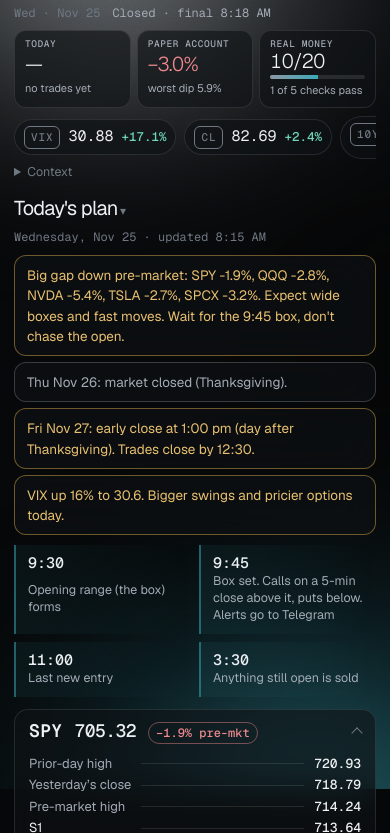
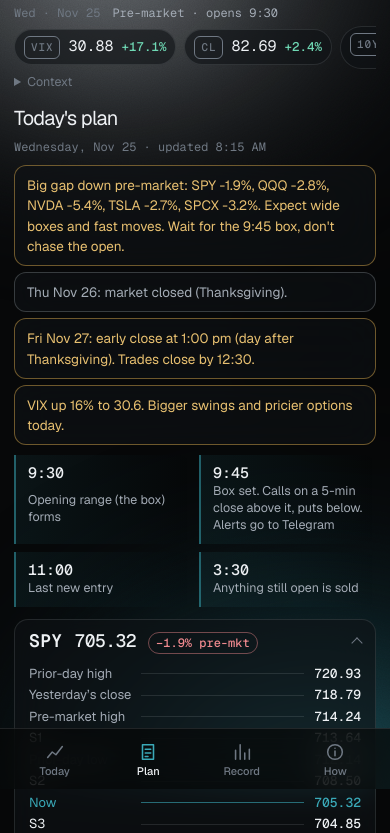
Before and after one commit to aarongarciamail-glitch/breakline, a plain HTML site: page index.html in a window 390 px wide. Shown: the part 55-888 px from the top of the page. Drawn offline with nearby package versions, Linux system fonts and the light colour scheme.

Commit message:
Tabs: Today, Plan, Record, How (bottom bar on phone); auto-open Plan before 9:30; details fold on phone; pre-market status
Co-Authored-By: Claude Opus 5.5 <noreply@anthropic.com>

```diff
--- a/index.html
+++ b/index.html
@@ -357,6 +357,28 @@ ul.nlist .src{display:block;font:400 11.5px/1.3 var(--mono);color:var(--faint);m
  .pgrid{grid-template-columns:minmax(0,1fr)}
  .pflag{font-size:13.5px}
 }
+/* tabs */
+[data-tab]:not(.tabon){display:none!important}
+nav.links a.on{color:var(--text);background:rgba(255,255,255,.07)}
+.tabbar{display:none}
+.sidewrap>summary{display:none}
+@media (max-width:640px){
+ nav.links{display:none}
+ body{padding-bottom:calc(72px + env(safe-area-inset-bottom,0px))}
+ .tabbar{display:grid;grid-template-columns:repeat(4,1fr);position:fixed;left:0;right:0;bottom:0;z-index:20;
+  padding:6px 8px calc(6px + env(safe-area-inset-bottom,0px));background:rgba(6,7,8,.72);border-top:1px solid var(--line);
+  backdrop-filter:blur(16px);-webkit-backdrop-filter:blur(16px)}
+ .tabbar a{display:grid;justify-items:center;gap:3px;padding:6px 0;color:var(--faint);text-decoration:none;font:500 11px/1 var(--display);border-radius:10px}
+ .tabbar svg{width:22px;height:22px;fill:none;stroke:currentColor;stroke-width:1.7;stroke-linecap:round;stroke-linejoin:round}
+ .tabbar a.on{color:var(--text)}
+ .tabbar a.on svg{stroke:var(--teal)}
+ .sidewrap>summary{display:flex;align-items:center;justify-content:space-between;cursor:pointer;list-style:none;padding:12px 14px;border:1px solid var(--line);border-radius:14px;background:var(--panel);color:var(--dim);font-size:14px;backdrop-filter:blur(18px);-webkit-backdrop-filter:blur(18px)}
+ .sidewrap>summary::-webkit-details-marker{display:none}
+ .sidewrap>summary::after{content:"";width:8px;height:8px;border-right:1.5px solid var(--faint);border-bottom:1.5px solid var(--faint);transform:rotate(45deg)}
+ .sidewrap[open]>summary::after{transform:rotate(-135deg)}
+}
+.planwrap>summary h2::after{content:none!important}
+.planwrap>summary{cursor:default}
 </style>
 </head>
 <body>
@@ -372,21 +394,21 @@ ul.nlist .src{display:block;font:400 11.5px/1.3 var(--mono);color:var(--faint);m
    <span class="word">Breakline</span>
   </a>
   <nav class="links" aria-label="Sections">
-   <a href="#today">Today</a><a href="#record">Record</a><a href="#how">How<span class="long">&nbsp;it works</span></a>
+   <a href="#today" data-go="today">Today</a><a href="#plan" data-go="plan">Plan</a><a href="#record" data-go="record">Record</a><a href="#how" data-go="how">How<span class="long">&nbsp;it works</span></a>
   </nav>
  </header>
 
  <div class="strip">
-  <p class="lede">This is what I'm doing. One box every morning, then the break. Wins, losses, and the days I sit out, plain to see.</p>
+  <p class="lede" data-tab="how">This is what I'm doing. One box every morning, then the break. Wins, losses, and the days I sit out, plain to see.</p>
   <p class="stripmeta"><span id="todayDate"></span><span class="fresh" id="fresh"></span></p>
  </div>
- <div class="kpis" id="kpis" hidden></div>
- <div class="tapestrip" id="tape" hidden></div>
+ <div class="kpis" id="kpis" data-tab="today" hidden></div>
+ <div class="tapestrip" id="tape" data-tab="today plan" hidden></div>
  <div class="sample" id="sample" role="note" hidden>
   <strong>Design preview.</strong> Every number on this page is an example. Real calls replace it once paper trading is on.
  </div>
 
- <section id="gameplan" aria-labelledby="plan-h" hidden>
+ <section id="gameplan" data-tab="plan" aria-labelledby="plan-h" hidden>
   <details class="planwrap" id="planWrap" open>
    <summary class="sh"><h2 id="plan-h">Game plan</h2><span class="meta" id="planMeta"></span></summary>
    <div class="pflags" id="pFlags"></div>
@@ -396,7 +418,7 @@ ul.nlist .src{display:block;font:400 11.5px/1.3 var(--mono);color:var(--faint);m
   </details>
  </section>
 
- <section id="today" aria-labelledby="dayHead">
+ <section id="today" data-tab="today" aria-labelledby="dayHead">
   <div class="daybar">
    <div class="daytitle">
     <div class="callrow" id="pills"></div>
@@ -426,7 +448,8 @@ ul.nlist .src{display:block;font:400 11.5px/1.3 var(--mono);color:var(--faint);m
     <p class="sub" id="sub"></p>
     <p class="sub" id="headline" hidden></p>
    </div>
-   <div class="side">
+   <details class="side sidewrap" id="sideWrap" open>
+    <summary class="sidesum">Details: this stock, levels, plan</summary>
     <div class="panel box"><h3>This stock</h3><dl class="ms" id="measures"></dl></div>
     <div class="panel box"><h3>Levels</h3><dl class="lv" id="levels"></dl></div>
     <div class="panel box" id="planBox"><h3>Plan</h3><ol class="plan" id="plan"></ol></div>
@@ -434,11 +457,11 @@ ul.nlist .src{display:block;font:400 11.5px/1.3 var(--mono);color:var(--faint);m
      <div class="curvehead"><h3 id="miniTitle" style="margin:0">This name</h3><span class="num" id="miniNow"></span></div>
      <svg id="mini" viewBox="0 0 320 96" role="img" aria-label="This ticker on the paper account"></svg>
     </div>
-   </div>
+   </details>
   </div>
  </section>
 
- <section id="road" aria-labelledby="road-h">
+ <section id="road" data-tab="record" aria-labelledby="road-h">
   <div class="sh"><h2 id="road-h">Road to real money</h2><span class="meta">Paper first. Every box must pass.</span></div>
   <div class="panel road">
    <p class="roadhead" id="roadHead"></p>
@@ -447,7 +470,7 @@ ul.nlist .src{display:block;font:400 11.5px/1.3 var(--mono);color:var(--faint);m
   </div>
  </section>
 
- <section id="record" aria-labelledby="record-h">
+ <section id="record" data-tab="record" aria-labelledby="record-h">
   <div class="sh"><h2 id="record-h">Track record</h2><span class="meta">Percent per trade · no dollar amounts</span></div>
   <div class="stats" id="stats"></div>
   <div class="panel bars curvep">
@@ -464,7 +487,7 @@ ul.nlist .src{display:block;font:400 11.5px/1.3 var(--mono);color:var(--faint);m
   </div>
  </section>
 
- <section id="how" aria-labelledby="how-h">
+ <section id="how" data-tab="how" aria-labelledby="how-h">
   <div class="sh"><h2 id="how-h">How it works</h2><span class="meta">Same rules every day</span></div>
   <div class="panel readkey">
    <h3>How to read a call</h3>
@@ -495,7 +518,13 @@ ul.nlist .src{display:block;font:400 11.5px/1.3 var(--mono);color:var(--faint);m
   </div>
  </section>
 
- <footer>
+ <nav class="tabbar" aria-label="Tabs">
+ <a href="#today" data-go="today"><svg viewBox="0 0 24 24" aria-hidden="true"><path d="M4 18l5-6 4 3 7-9"/></svg><span>Today</span></a>
+ <a href="#plan" data-go="plan"><svg viewBox="0 0 24 24" aria-hidden="true"><path d="M6 4h12v16H6z"/><path d="M9 9h6M9 13h6M9 17h3"/></svg><span>Plan</span></a>
+ <a href="#record" data-go="record"><svg viewBox="0 0 24 24" aria-hidden="true"><path d="M5 20V10M10 20V4M15 20v-7M20 20v-11"/></svg><span>Record</span></a>
+ <a href="#how" data-go="how"><svg viewBox="0 0 24 24" aria-hidden="true"><circle cx="12" cy="12" r="8"/><path d="M12 11v5M12 8h.01"/></svg><span>How</span></a>
+</nav>
+<footer data-tab="how">
   <span class="nfa">NFA · DYOR</span>
   <p>Not financial advice. I'm showing what I do, not telling you what to do. Same-day options can go to zero in minutes, and I size every trade like it might.</p>
  </footer>
@@ -760,8 +789,9 @@ ul.nlist .src{display:block;font:400 11.5px/1.3 var(--mono);color:var(--faint);m
   svg.setAttribute('viewBox','0 0 '+W+' '+H);
   svg.dataset.mode=ohlc.some(b=>b.real)?'ohlc':'closes';
   if(!ohlc.length){
-   const msg=live?'Chart appears after the first bars.':'No intraday bars saved for this day.';
-   mk('text',{x:W/2,y:priceH/2,fill:T('--faint'),'text-anchor':'middle'},svg,msg);
+   const msg=live?'Chart starts at 9:30.':'No intraday bars saved for this day.';
+   svg.setAttribute('viewBox','0 0 '+W+' 70');
+   mk('text',{x:W/2,y:40,fill:T('--faint'),'text-anchor':'middle'},svg,msg);
    svg.setAttribute('aria-label', sym+' '+msg);
    $('hiPins').innerHTML=''; $('loPins').innerHTML='';
    $('legend').innerHTML=''; $('legendNote').textContent=live?'':'The publisher can add this day under days[].charts without removing today.';
@@ -1145,8 +1175,9 @@ ul.nlist .src{display:block;font:400 11.5px/1.3 var(--mono);color:var(--faint);m
   // the file keeps session=true after the last 3:45 publish, so judge "closed" from the clock too
   const closed=!D.session||!sameDay||hm(n)>=16*60||hm(n)<9*60+30||(hm(w)>=15*60+30&&mins>20);
   const stale=!closed&&mins>25;
+  const pre=sameDay&&hm(n)<9*60+30&&!/Sat|Sun/.test(new Date().toLocaleDateString('en-US',{timeZone:'America/New_York',weekday:'short'}));
   f.className='fresh'+(stale?' stale':closed?' closed':'');
-  f.textContent=closed?'Closed · final '+t+(sameDay?'':' '+w.month+'/'+w.day)
+  f.textContent=pre?'Pre-market \u00b7 opens 9:30':closed?'Closed · final '+t+(sameDay?'':' '+w.month+'/'+w.day)
    :stale?'Last update '+mins+' min ago':'Updated '+t+(D.next_check?' · next '+D.next_check:'');
  }
  function dayChoices(D){
@@ -1314,7 +1345,7 @@ ul.nlist .src{display:block;font:400 11.5px/1.3 var(--mono);color:var(--faint);m
   if(!P||!P.tickers||P.for<todayIso){sec.hidden=true;return}
   sec.hidden=false;
   const live=inSession()&&P.for===todayIso;
-  if(!sec.dataset.touched)$('planWrap').open=!live;
+  $('planWrap').open=true;
   $('plan-h').textContent=live?'This morning\u2019s plan':P.title;
   const b=new Date(P.built);
   $('planMeta').textContent=P.for_label+' \u00b7 updated '+b.toLocaleTimeString('en-US',{timeZone:'America/New_York',hour:'numeric',minute:'2-digit'});
@@ -1350,6 +1381,31 @@ ul.nlist .src{display:block;font:400 11.5px/1.3 var(--mono);color:var(--faint);m
  load();
  setInterval(()=>{if(!document.hidden){load();loadPlan()}},60000);
  loadPlan();
+
+ /* tabs: one page, four views, each with its own address */
+ const TABS=['today','plan','record','how'];
+ function defaultTab(){
+  const n=etParts(new Date()), m=Number(n.hour)*60+Number(n.minute);
+  const wd=new Date().toLocaleDateString('en-US',{timeZone:'America/New_York',weekday:'short'});
+  if(/Sat|Sun/.test(wd))return 'plan';
+  return m<570?'plan':'today';
+ }
+ function showTab(fromHash){
+  let h=(location.hash||'').slice(1), anchor=null;
+  if(h==='road'){anchor='road';h='record'}
+  if(h==='gameplan')h='plan';
+  const tab=TABS.includes(h)?h:defaultTab();
+  document.querySelectorAll('[data-tab]').forEach(el=>el.classList.toggle('tabon',el.dataset.tab.split(' ').includes(tab)));
+  document.querySelectorAll('[data-go]').forEach(a=>{const on=a.dataset.go===tab;a.classList.toggle('on',on);if(on)a.setAttribute('aria-current','page');else a.removeAttribute('aria-current')});
+  if(fromHash){if(anchor){const el=document.getElementById(anchor);if(el)el.scrollIntoView()}else window.scrollTo(0,0)}
+  if(tab==='today'&&LAST)render(LAST);
+ }
+ window.addEventListener('hashchange',()=>showTab(true));
+ showTab(false);
+ const sw=document.getElementById('sideWrap');
+ const fitSide=()=>{if(matchMedia('(min-width:641px)').matches)sw.open=true;else if(!sw.dataset.touched)sw.open=false};
+ sw.querySelector('summary').addEventListener('click',()=>{sw.dataset.touched=1});
+ fitSide(); addEventListener('resize',fitSide);
  fetch('days/index.json',{cache:'no-store'}).then(r=>r.ok?r.json():[]).then(x=>{ARCHIDX=Array.isArray(x)?x:[];if(LAST)render(LAST)}).catch(()=>{});
  document.querySelector('#planWrap>summary').addEventListener('click',()=>{document.getElementById('gameplan').dataset.touched=1});
  document.addEventListener('visibilitychange',()=>{if(!document.hidden)load()});
```
